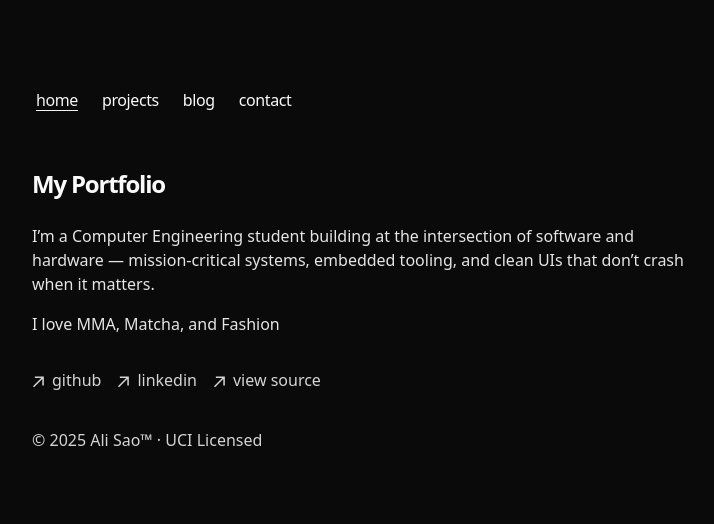
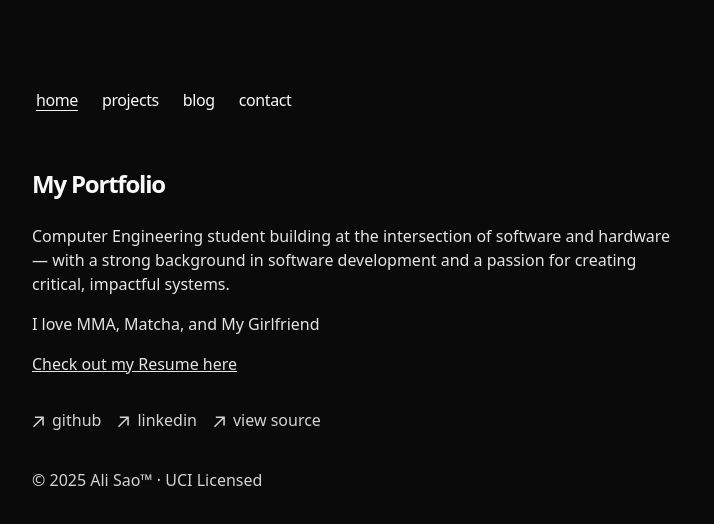
Before and after one commit to Sao-Ali/portholio, a Next.js app: page / in a window 1280 px wide. Shown: the top 524 px of the page, without its empty margins (280-994 px from the left). Built offline with nearby package versions, Linux system fonts and the light colour scheme.

Commit message:
add missing resume to landing page with clear visibility

```diff
--- a/src/app/page.tsx
+++ b/src/app/page.tsx
@@ -4,19 +4,29 @@ import Footer from "@/components/footer";
 export default function Page() {
   return (
       <section className="mx-auto max-w-[720px] px-5 sm:px-8 py-12 md:py-16 lg:py-20">
-        <Navbar />
+          <Navbar/>
 
-        <h1 className="mb-6 text-2xl font-semibold tracking-tighter">My Portfolio</h1>
+          <h1 className="mb-6 text-2xl font-semibold tracking-tighter">My Portfolio</h1>
 
-        <p className="mb-4 text-neutral-800 dark:text-neutral-200">
-          I’m a Computer Engineering student building at the intersection of software and hardware —
-          mission-critical systems, embedded tooling, and clean UIs that don’t crash when it matters.
-        </p>
+          <p className="mb-4 text-neutral-800 dark:text-neutral-200">
+              Computer Engineering student building at the intersection of software and hardware — with a strong
+              background in software development and a passion for creating critical, impactful systems.
+          </p>
 
-        <p className="mb-4 text-neutral-800 dark:text-neutral-200">
-          I love MMA, Matcha, and Fashion
-        </p>
-          <Footer />
+          <p className="mb-4 text-neutral-800 dark:text-neutral-200">
+              I love MMA, Matcha, and My Girlfriend
+          </p>
+          <h1 className="mb-4 text-neutral-800 dark:text-neutral-200">
+              <a
+                  href="/resume.pdf"
+                  target="_blank"
+                  rel="noopener noreferrer"
+                  className="underline hover:text-blue-600 dark:hover:text-blue-400"
+              >
+                  Check out my Resume here
+              </a>
+          </h1>
+          <Footer/>
       </section>
   );
 }
```
Also changed, not shown: 1 other file (tests, documents, lock files or other folders).
